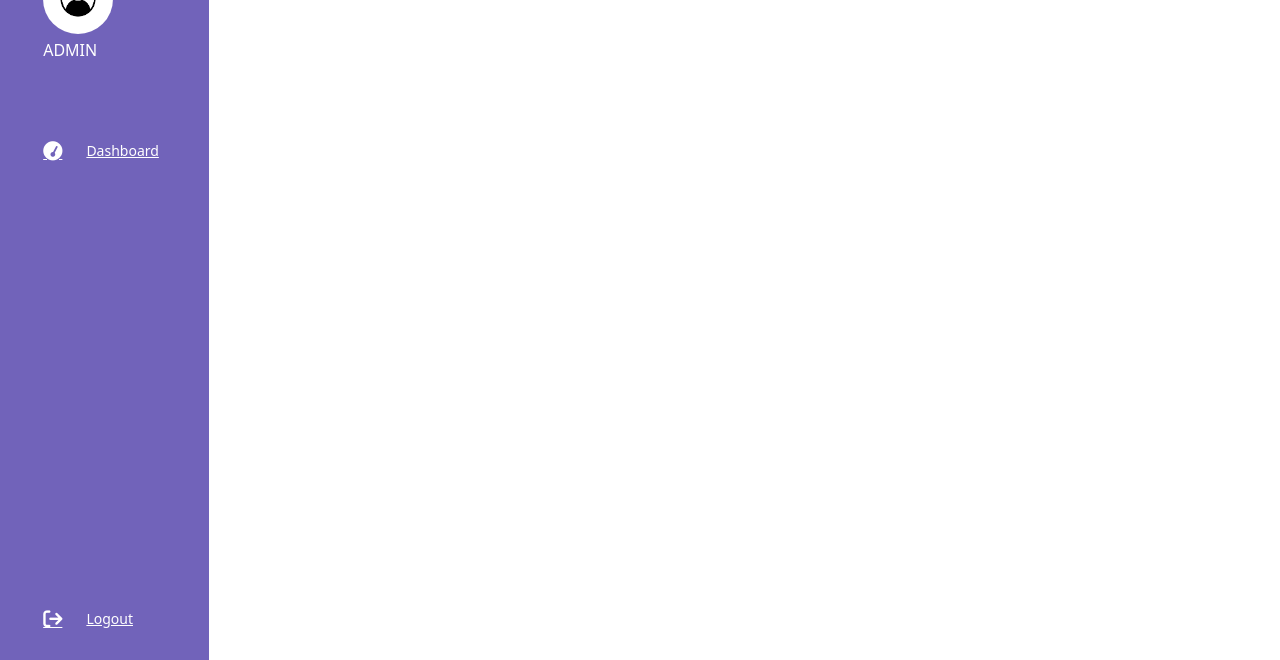
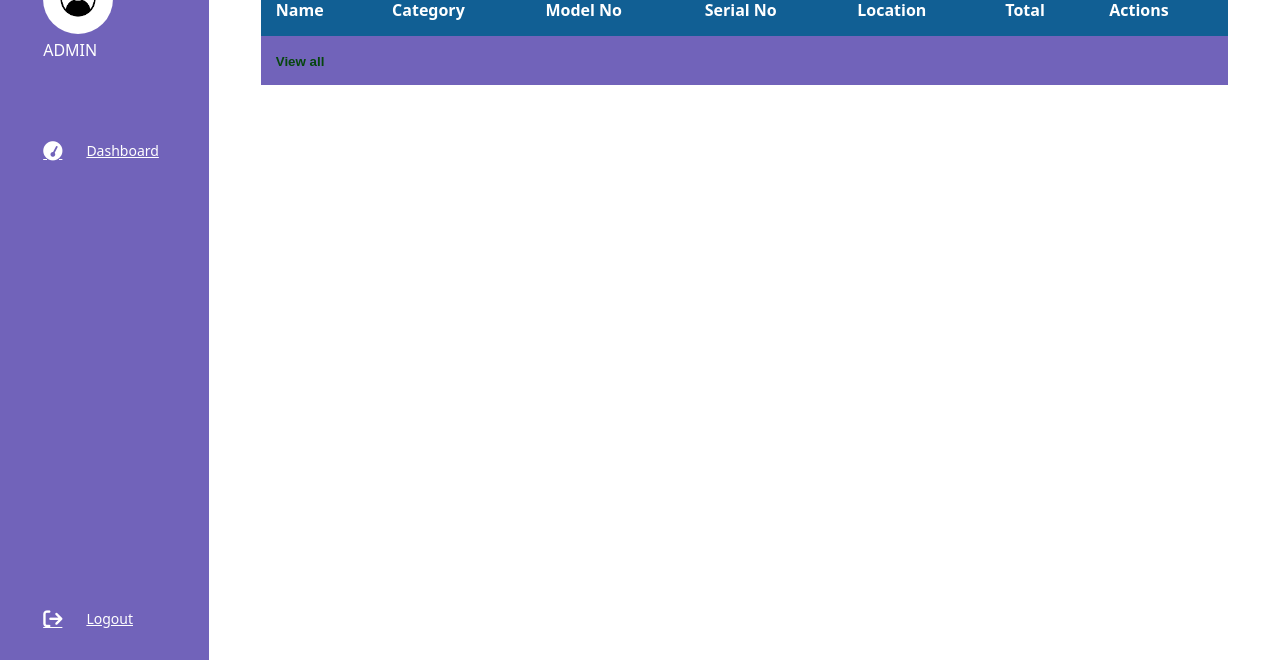
Before and after one commit to JOHNBSE/intern_assetreg, a plain HTML site: page Asset Register/client/html/assets.html in a window 1280 px wide. Shown: the part 140-800 px from the top of the page. Drawn offline with Linux system fonts and the light colour scheme.

Commit message:
Update assets.html

```diff
--- a/Asset Register/client/html/assets.html
+++ b/Asset Register/client/html/assets.html
@@ -39,7 +39,31 @@
                 <a href="../forms/assetsform.html">Create new</a>
             </div>
         </div>
-        <div>
+        <div class="tabular-wrapper">
+            <h3 class="main-title">Assets</h3>
+            <div class="table-container">
+                <table>
+                    <thead>
+                        <tr>
+                            <th>Name</th>
+                            <th>Category</th>
+                            <th>Model No</th>
+                            <th>Serial No</th>
+                            <th>Location</th>
+                            <th>Total</th>
+                            <th>Actions</th>
+                        </tr>
+                    </thead>
+                    <tbody id = "tableBody">
+
+                    </tbody>
+                    <tfoot>
+                        <tr>
+                            <td colspan="7"><button>View all</button></td>
+                        </tr>
+                    </tfoot>
+                </table>
+            </div>
 
         </div>
     </section>
```
